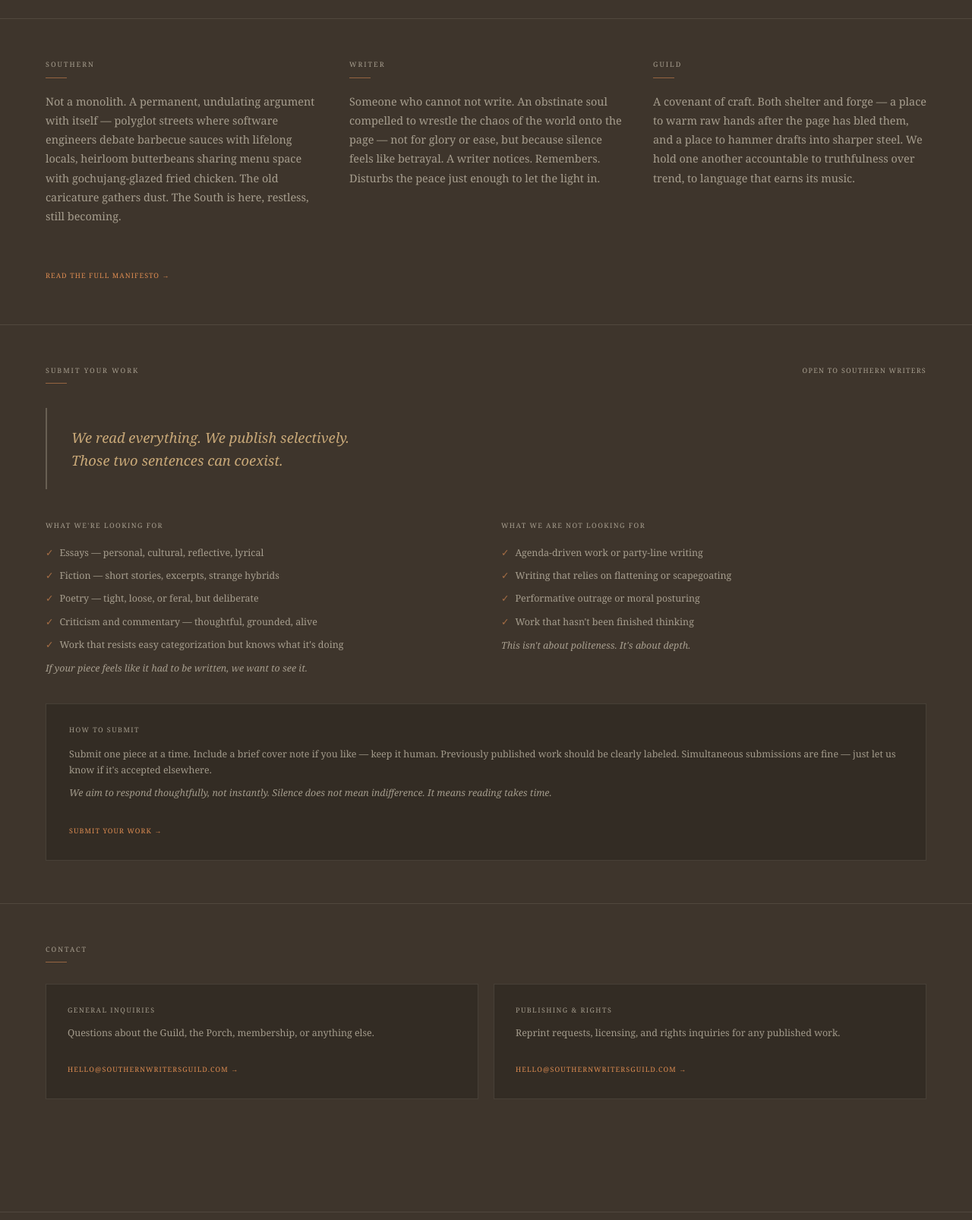
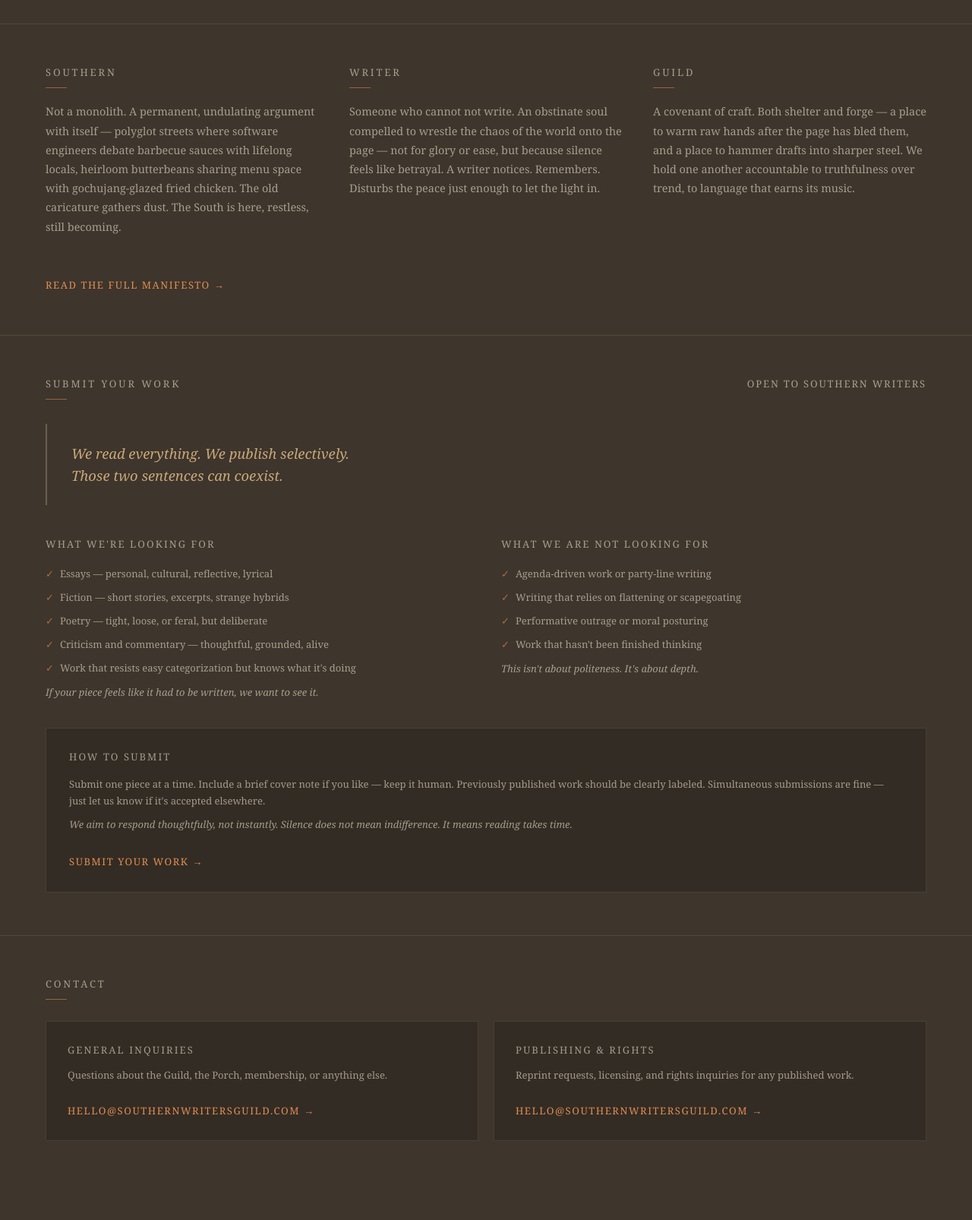
Before and after one commit to rick21west-arch/swg-site-v12, a plain HTML site: page the-house/index.html in a window 1280 px wide. Shown: the part 273-1879 px from the top of the page at 76% size. Drawn offline with Linux system fonts and the light colour scheme; a small style sheet from the web is missing.

Commit message:
Set minimum type size and weight floor

```diff
--- a/the-house/index.html
+++ b/the-house/index.html
@@ -11,7 +11,7 @@
       padding: 56px 60px 48px;
     }
     .house-eyebrow {
-      font-size: 9px;
+      font-size: 13px;
       letter-spacing: 0.22em;
       color: var(--text-muted);
       text-transform: uppercase;
@@ -42,7 +42,7 @@
       .contact-section { padding: 40px 24px 48px; }
     }
     .belief-label {
-      font-size: 9px;
+      font-size: 13px;
       letter-spacing: 0.22em;
       color: var(--text-muted);
       text-transform: uppercase;
@@ -58,7 +58,7 @@
     .belief-body {
       font-family: var(--serif, 'Cormorant Garamond', Georgia, serif);
       font-size: 0.9rem;
-      font-weight: 300;
+      font-weight: 400;
       color: var(--text-muted);
       line-height: 1.75;
       margin-top: 18px;
@@ -67,7 +67,7 @@
       padding: 0 60px 52px;
     }
     .text-link {
-      font-size: 9px;
+      font-size: 13px;
       letter-spacing: 0.12em;
       color: var(--accent);
       text-decoration: none;
@@ -85,13 +85,13 @@
       margin-bottom: 0;
     }
     .section-label {
-      font-size: 9px;
+      font-size: 13px;
       letter-spacing: 0.22em;
       color: var(--text-muted);
       text-transform: uppercase;
     }
     .open-label {
-      font-size: 9px;
+      font-size: 13px;
       letter-spacing: 0.14em;
       color: var(--text-muted);
       text-transform: uppercase;
@@ -126,7 +126,7 @@
       .lists-grid { grid-template-columns: 1fr; gap: 28px; }
     }
     .list-label {
-      font-size: 9px;
+      font-size: 13px;
       letter-spacing: 0.16em;
       color: var(--text-muted);
       text-transform: uppercase;
@@ -141,10 +141,10 @@
       gap: 11px;
     }
     .criteria-list li {
-      font-size: 0.78rem;
+      font-size: 13px;
       color: var(--text-muted);
       line-height: 1.55;
-      font-weight: 300;
+      font-weight: 400;
     }
     .criteria-list li::before {
       content: '✓';
@@ -154,7 +154,7 @@
     }
     .criteria-note {
       font-family: var(--serif, Georgia, serif);
-      font-size: 0.78rem;
+      font-size: 13px;
       font-style: italic;
       color: var(--text-muted);
       margin-top: 12px;
@@ -166,22 +166,22 @@
       padding: 26px 30px;
     }
     .how-label {
-      font-size: 9px;
+      font-size: 13px;
       letter-spacing: 0.16em;
       color: var(--text-muted);
       text-transform: uppercase;
       margin-bottom: 14px;
     }
     .how-body {
-      font-size: 0.78rem;
+      font-size: 13px;
       color: var(--text-muted);
       line-height: 1.7;
-      font-weight: 300;
+      font-weight: 400;
       margin-bottom: 10px;
     }
     .how-note {
       font-family: var(--serif, Georgia, serif);
-      font-size: 0.78rem;
+      font-size: 13px;
       font-style: italic;
       color: var(--text-muted);
       line-height: 1.6;
@@ -207,17 +207,17 @@
     }
     .contact-card:hover { border-color: var(--border-strong); }
     .contact-label {
-      font-size: 9px;
+      font-size: 13px;
       letter-spacing: 0.16em;
       color: var(--text-muted);
       text-transform: uppercase;
       margin-bottom: 12px;
     }
     .contact-desc {
-      font-size: 0.78rem;
+      font-size: 13px;
       color: var(--text-muted);
       line-height: 1.6;
-      font-weight: 300;
+      font-weight: 400;
       margin-bottom: 20px;
     }
   </style>
```
Also changed, not shown: index.html (+6 -6 lines), join/index.html (+11 -11 lines), the-porch/index.html (+5 -5 lines), the-work/index.html (+12 -12 lines), writers/index.html (+6 -6 lines).
